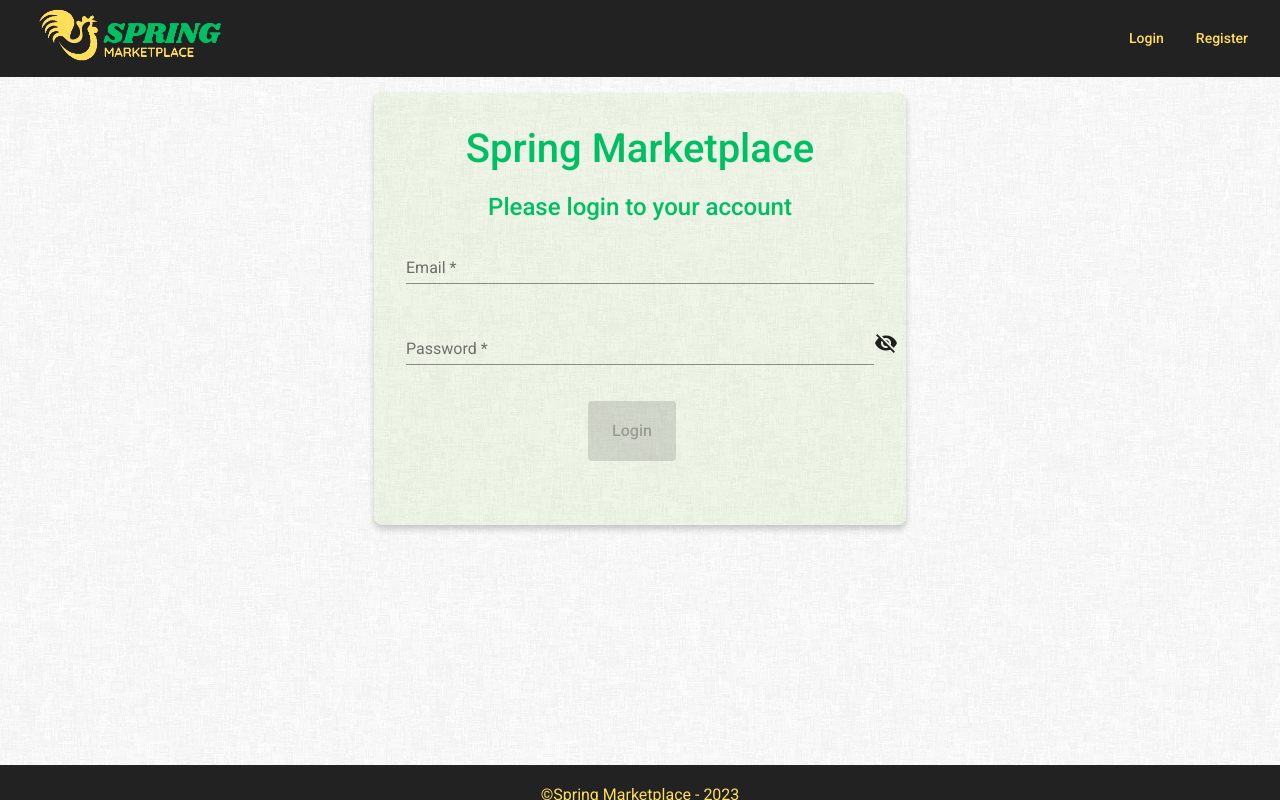
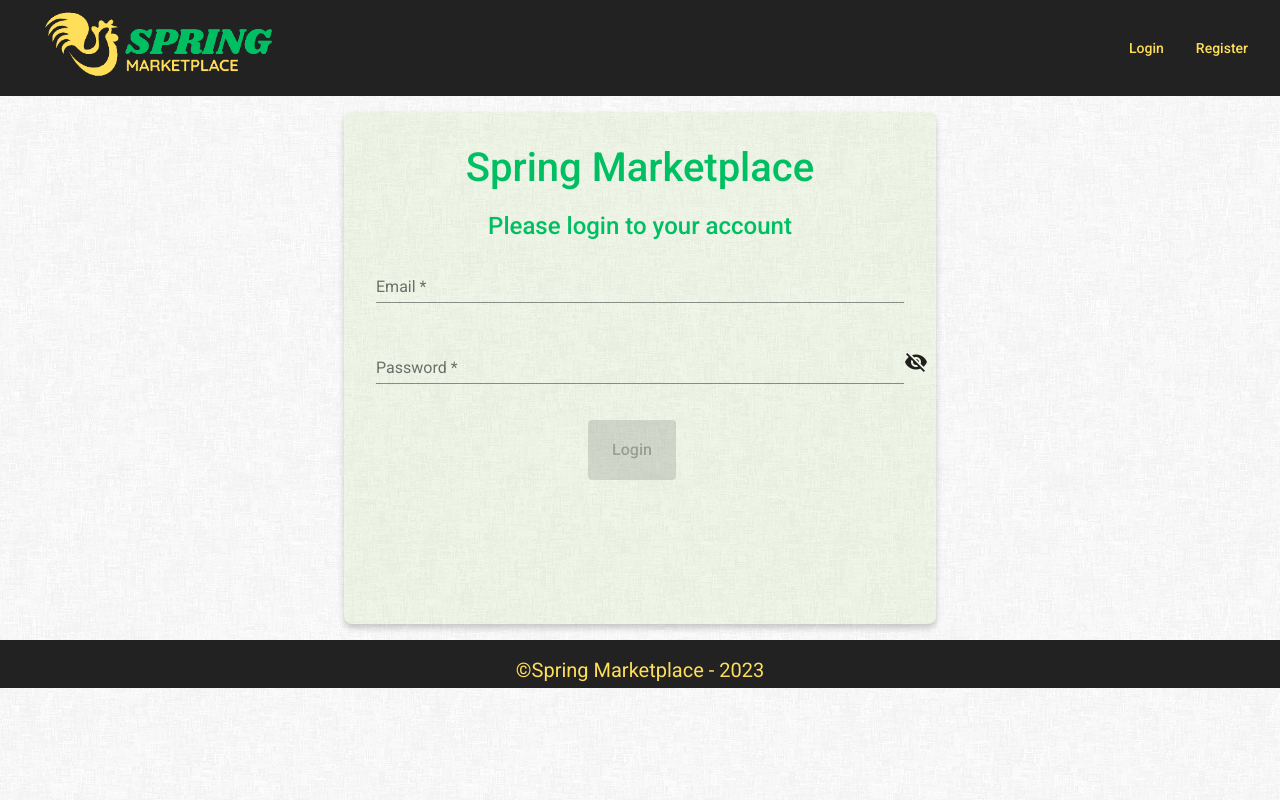
Before and after one commit to michaelivanov1/spring-marketplace, an Angular app in the folder frontend/: page / in a window 1280 px wide. Built offline with nearby package versions, Linux system fonts and the light colour scheme.

Commit message:
cleared the style and login css

```diff
--- a/frontend/src/app/login/login.component.scss
+++ b/frontend/src/app/login/login.component.scss
@@ -1,8 +1,8 @@
-$primary-color: #00BF63;
+$primary-color: #00bf63;
 
 .main-container {
-    max-width: 500px;
-    height: 400px;
+  max-width: 35rem;
+  height: 30rem;
   margin: auto;
   background-color: rgba(140, 195, 63, 0.1);
   border-radius: 8px;
--- a/frontend/src/app/registration/registration.component.scss
+++ b/frontend/src/app/registration/registration.component.scss
@@ -1,8 +1,8 @@
-$primary-color: #00BF63;
+$primary-color: #00bf63;
 
 .main-container {
-    max-width: 500px;
-    height: 500px;
+  max-width: 35rem;
+  height: 30rem;
   margin: auto;
   background-color: rgba(140, 195, 63, 0.1);
   border-radius: 8px;
--- a/frontend/src/styles.scss
+++ b/frontend/src/styles.scss
@@ -17,7 +17,7 @@ mat-card {
 .container {
   display: flex;
   flex-direction: column;
-  height: 100vh;
+  // height: 100vh; this is wrong
   overflow: hidden;
 }
 
@@ -28,7 +28,7 @@ mat-card {
 .header {
   background-color: #222222;
   color: black;
-  height: 6vw;
+  height: 6rem;
   margin: auto;
 }
 
@@ -38,16 +38,16 @@ mat-card {
   color: #ffde59;
 
   .logo {
-    width: 20vw;
-    height: 20vw;
-    padding-bottom: 5.5vw;
+    width: 20rem;
+    height: 20rem;
+    padding-bottom: 5.5rem;
   }
 }
 
 .menu-items-center {
   display: flex;
   justify-content: center;
-  gap: 30px;
+  gap: 1.5rem;
   flex: 1;
 }
 
@@ -73,13 +73,14 @@ a:hover {
   background-color: #222222;
   color: white;
   font-family: Roboto, sans-serif;
-  font-size: 1.25vw;
-  font-weight: 400;
-  height: 4vw;
-  margin: 0vh;
+  font-size: 1.25rem;
+  font-weight: 400em;
+  height: 4rem;
+  margin: 0rem;
+  bottom: 0;
 
   .footer-text {
-    margin-top: 2.5vh;
+    margin-top: 1em;
     color: #ffde59;
   }
 }
```
Lines whose indentation alone changed are shown as unchanged.
